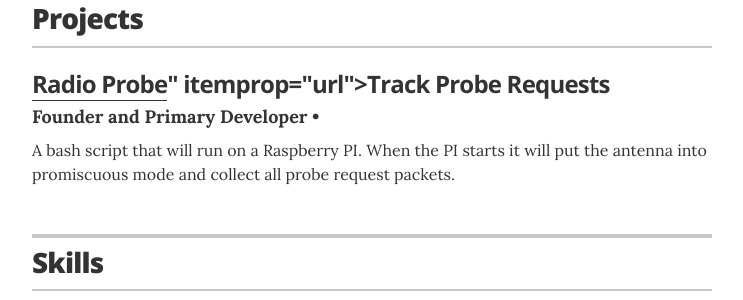
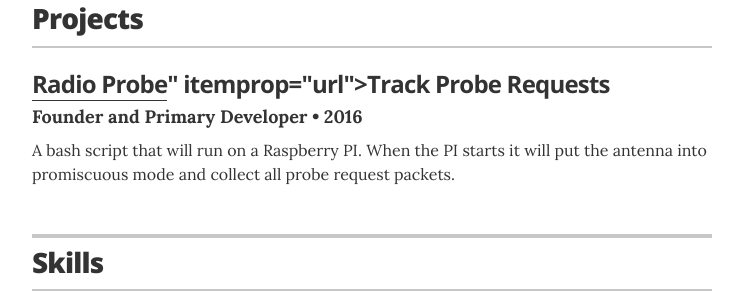
Before and after one commit to jthibeault2005/joshthibeault.me, a Jekyll site: the page built from index.html, in a window 1280 px wide and 900 px high, scrolled down 1607 px. Shown: the part 155-455 px from the top of the window, without its empty margins (268-1011 px from the left). Built offline with Jekyll 4.4.1, drawn with Linux system fonts in a browser that asks for light colours.

Commit message:
Update projects.yml

```diff
--- a/_data/projects.yml
+++ b/_data/projects.yml
@@ -1,8 +1,9 @@
 # Projects
 - project: Track Probe Requests
+  role: Founder and Primary Developer
+  duration: 2016
+  url: <a href="https://jthibeault2005.github.io/joshthibeault.me/_pages/project_radio.html" target="Radio Probe">Radio Probe</a>
   description: A bash script that will run on a Raspberry PI.  When the PI starts it will put the antenna into promiscuous mode and collect all probe request packets.
-  role: Founder and Primary Developer
-  url: <a href="https://jthibeault2005.github.io/joshthibeault.me/_pages/project_radio.html" target="Radio Probe">Radio Probe</a>
 
 # Springfield Community Outreach Group
 #- project: Springfield Community Outreach Group
```
